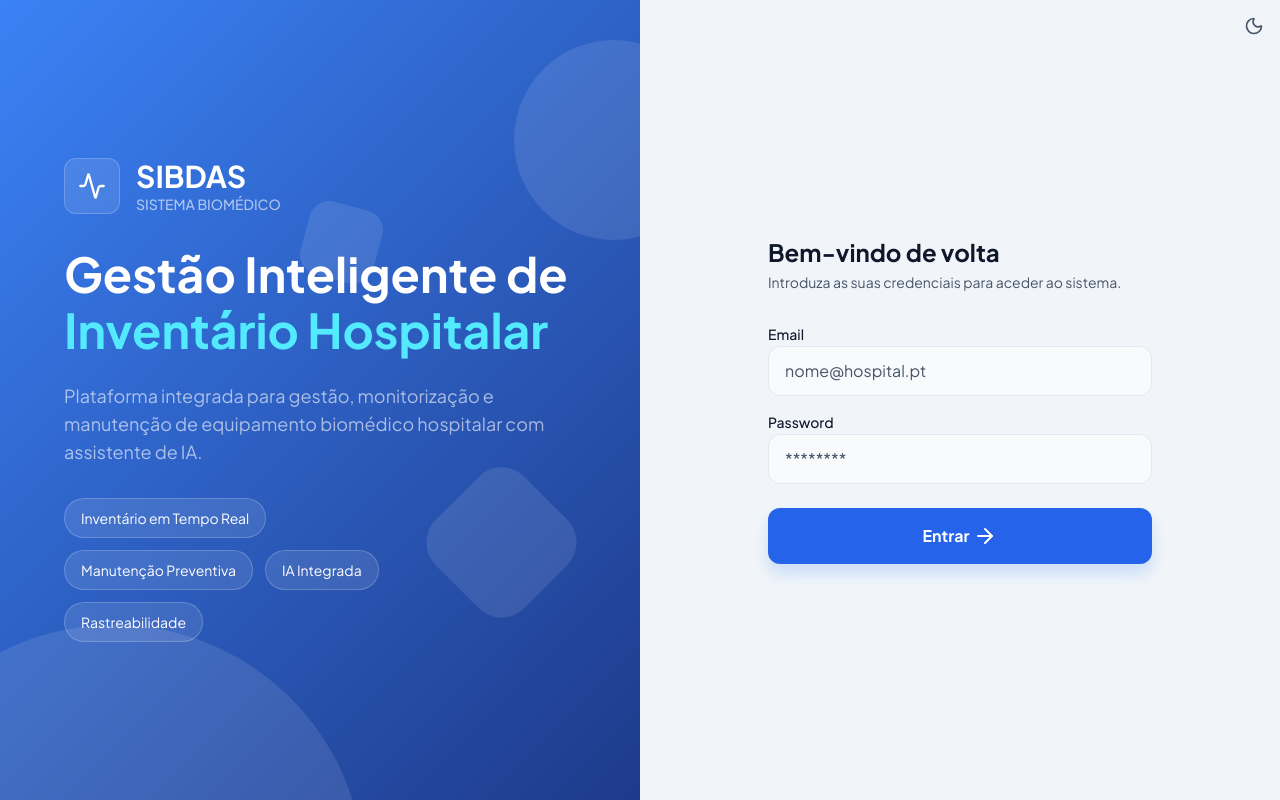
After one commit to helenab12/Projeto-SIBDAS, a PHP site: page /private/login/login.html in a window 1280 px wide. The commit adds this page. Run offline with PHP 8.4, Linux system fonts and the light colour scheme.

Commit message:
Backend: Página de Login

```diff
--- a/assets/css/1240961.css
+++ b/assets/css/1240961.css
@@ -181,8 +181,8 @@ a {
 }
 
 .form-item input {
-    padding: var(--space-4);
-    border-radius: var(--radius-xs);
+    padding: var(--space-3) var(--space-4);
+    border-radius: var(--radius-sm);
     border: var(--border-base);
     background-color: var(--input-field-bg);
 }
@@ -451,6 +451,30 @@ label {
 
 .text-warning {
     color: var(--warning) !important;
+}
+
+.text-white {
+    color: #FFF !important;
+}
+
+.text-primary-500 {
+    color: var(--primary-500) !important;
+}
+
+.text-primary-600 {
+    color: var(--primary-600) !important;
+}
+
+.text-primary-700 {
+    color: var(--primary-700) !important;
+}
+
+.stroke-white {
+    stroke: #FFF !important;
+}
+
+.stroke-primary-500 {
+    stroke: var(--primary-500) !important;
 }
 
 /* Font Weight */
@@ -881,3 +905,200 @@ label {
         padding: var(--space-4) 0;
     }
 }
+
+/* Footer */
+.pa-footer {
+    border-top: var(--border-base);
+    padding: var(--space-16) 0;
+}
+
+.pa-footer svg {
+    stroke: var(--primary-500);
+}
+
+.pa-footer a {
+    text-decoration: none;
+    color: var(--text-secondary);
+}
+
+.pa-footer .footer-row {
+    flex-direction: row;
+}
+
+.pa-footer .footer-description {
+    width: 70%;
+}
+
+.pa-footer .footer-col {
+    flex: 1;
+}
+
+.pa-footer .footer-col:first-child {
+    flex: 2;
+}
+
+.pa-footer .footer-copywright {
+    border-top: var(--border-base);
+    padding-top: var(--space-8);
+}
+
+.pa-footer .footer-copywright {
+    justify-content: space-between;
+}
+
+@media (max-width: 768px) {
+    .pa-footer .footer-description {
+        width: 100%;
+    }
+
+    .pa-footer .footer-row {
+        flex-direction: column;
+    }
+
+    .pa-footer .footer-col {
+        width: 100%;
+    }
+
+    .pa-footer .footer-copywright {
+        flex-direction: column;
+        text-align: center;
+    }
+}
+
+/*
+=================
+   AREA PRIVADA
+=================
+*/
+
+/* Login */
+.login-page-container {
+    height: 100vh;
+    background: var(--app-bg);
+    overflow: hidden;
+}
+
+.pa-informative-section {
+    display: none !important;
+    position: relative;
+}
+
+.pa-informative-section-title {
+    font-size: 30px;
+    line-height: 36px;
+}
+
+.pa-informative-section-subtitle {
+    font-size: 14px;
+    line-height: 20px;
+    color: rgba(255, 255, 255, 0.6);
+}
+
+.pa-informative-section .svg-container {
+    background-color: rgba(255, 255, 255, 0.1);
+    border-radius: var(--radius-sm);
+    border: 1px solid rgba(255, 255, 255, 0.2);
+    height: 56px;
+    width: 56px;
+}
+
+.pa-informative-section-header-title {
+    font-size: 48px;
+    line-height: 56px;
+}
+
+.pa-informative-section-header-description {
+    color: rgba(255, 255, 255, 0.6);
+}
+
+.pa-informative-section .flex-row {
+    width: 70%;
+}
+
+.pa-informative-section .badge {
+    background-color: rgba(255, 255, 255, 0.1);
+    border: 1px solid rgba(255, 255, 255, 0.2);
+    padding: var(--space-3) var(--space-4) !important;
+}
+
+.background-decorations {
+    position: absolute;
+}
+
+.background-decoration-item {
+    position: absolute;
+    background-color: rgba(255, 255, 255, 0.1);
+}
+
+.background-decoration-1 {
+    width: 500px;
+    height: 500px;
+    top: 225px;
+    left: -200px;
+    border-radius: var(--radius-full);
+}
+
+.background-decoration-2 {
+    width: 125px;
+    height: 125px;
+    top: 80px;
+    left: 375px;
+    border-radius: var(--radius-xl);
+    rotate: 45deg;
+}
+
+.background-decoration-3 {
+    width: 75px;
+    height: 75px;
+    bottom: 120px;
+    left: 240px;
+    rotate: 15deg;
+    border-radius: var(--radius-lg);
+}
+
+.background-decoration-4 {
+    width: 200px;
+    height: 200px;
+    bottom: 160px;
+    left: 450px;
+    border-radius: var(--radius-full);
+    overflow: visible !important;
+}
+
+.login-section-content {
+    width: 75%;
+}
+
+.login-page-container .pa-theme-toggle {
+    position: absolute;
+    top: var(--space-4);
+    right: var(--space-4);
+}
+
+@media (min-width: 1025px) {
+    .pa-informative-section {
+        display: flex !important;
+        background: linear-gradient(135deg,
+                light-dark(var(--primary-500), transparent) 0%,
+                light-dark(var(--primary-900), transparent) 100%);
+    }
+
+    .login-section .background-decorations {
+        display: none !important;
+    }
+
+}
+
+@media (max-width: 1024px) {
+    .login-section {
+        width: 100%;
+    }
+
+    .login-section-content {
+        width: 100%;
+    }
+
+    [data-theme="light"] .background-decoration-item {
+        background-color: rgba(0, 179, 255, 0.2);
+    }
+}
--- a/assets/js/1240961.js
+++ b/assets/js/1240961.js
@@ -2,10 +2,12 @@
 const menuToggle = document.getElementById('menu-toggle');
 const mobileMenu = document.getElementById('mobile-menu');
 
+if (menuToggle && mobileMenu) {
     menuToggle.addEventListener('click', () => {
         menuToggle.classList.toggle('open');
         mobileMenu.classList.toggle('open');
     });
+}
 
 /* Toggle de tema (dark/light) */
 const themeToggles = document.querySelectorAll('.pa-theme-toggle');
@@ -34,14 +36,18 @@ themeToggles.forEach(btn => btn.addEventListener('click', toggleTheme));
 /* Navbar border ao fazer scroll */
 const navbar = document.querySelector('.pa-navbar');
 
+if (navbar) {
     window.addEventListener('scroll', () => {
         navbar.classList.toggle('scrolled', window.scrollY > 50);
     });
+}
 
 /* Simular envio de formulário */
 const ctaForm = document.getElementById('cta-form');
 
+if (ctaForm) {
     ctaForm.addEventListener('submit', (e) => {
         e.preventDefault();
         alert("Formulário enviado com sucesso!");
     });
+}
--- /dev/null
+++ b/private/login/login.html
@@ -0,0 +1,127 @@
+<!DOCTYPE html>
+<html lang="en">
+
+<head>
+    <meta charset="UTF-8">
+    <meta name="viewport" content="width=device-width, initial-scale=1.0">
+    <title>SIBDAS - Login</title>
+    <link rel="stylesheet" href="../../assets/bootstrap/bootstrap.min.css">
+    <link rel="stylesheet" href="../../assets/css/1240961.css">
+</head>
+
+<body>
+
+    <main class="login-page-container">
+        <div class="d-flex flex-row vh-100">
+            <button class="pa-theme-toggle" aria-label="Alternar tema">
+                <svg class="icon-moon" xmlns="http://www.w3.org/2000/svg" width="20" height="20" viewBox="0 0 24 24"
+                    fill="none" stroke="currentColor" stroke-width="2" stroke-linecap="round" stroke-linejoin="round">
+                    <path
+                        d="M20.985 12.486a9 9 0 1 1-9.473-9.472c.405-.022.617.46.402.803a6 6 0 0 0 8.268 8.268c.344-.215.825-.004.803.401" />
+                </svg>
+                <svg class="icon-sun" xmlns="http://www.w3.org/2000/svg" width="20" height="20" viewBox="0 0 24 24"
+                    fill="none" stroke="currentColor" stroke-width="2" stroke-linecap="round" stroke-linejoin="round">
+                    <circle cx="12" cy="12" r="4" />
+                    <path d="M12 2v2" />
+                    <path d="M12 20v2" />
+                    <path d="m4.93 4.93 1.41 1.41" />
+                    <path d="m17.66 17.66 1.41 1.41" />
+                    <path d="M2 12h2" />
+                    <path d="M20 12h2" />
+                    <path d="m6.34 17.66-1.41 1.41" />
+                    <path d="m19.07 4.93-1.41 1.41" />
+                </svg>
+            </button>
+            <div
+                class="col-6 d-flex flex-column align-items-start justify-content-center pa-informative-section padding-16 gap-8 overflow-hidden">
+                <div class="background-decorations">
+                    <div class="background-decoration-item background-decoration-1"></div>
+                    <div class="background-decoration-item background-decoration-2"></div>
+                    <div class="background-decoration-item background-decoration-3"></div>
+                    <div class="background-decoration-item background-decoration-4"></div>
+                </div>
+                <div class="d-flex flex-row gap-4">
+                    <div class="d-flex align-items-center justify-content-center svg-container">
+                        <svg xmlns="http://www.w3.org/2000/svg" width="28" height="28" viewBox="0 0 24 24" fill="none"
+                            stroke="currentColor" stroke-width="2" stroke-linecap="round" stroke-linejoin="round"
+                            class="lucide lucide-activity-icon lucide-activity stroke-white">
+                            <path
+                                d="M22 12h-2.48a2 2 0 0 0-1.93 1.46l-2.35 8.36a.25.25 0 0 1-.48 0L9.24 2.18a.25.25 0 0 0-.48 0l-2.35 8.36A2 2 0 0 1 4.49 12H2" />
+                        </svg>
+                    </div>
+                    <div class="d-flex flex-column">
+                        <h1 class="text-white pa-informative-section-title">SIBDAS</h1>
+                        <p class="text-uppercase pa-informative-section-subtitle">Sistema Biomédico</p>
+                    </div>
+                </div>
+                <div class="d-flex flex-column gap-6">
+                    <h1 class="text-white pa-informative-section-header-title">Gestão Inteligente de <div
+                            style="color: #54EAFD;">Inventário
+                            Hospitalar</div>
+                    </h1>
+                    <h2 class="fw-400 pa-informative-section-header-description">
+                        Plataforma integrada para gestão, monitorização e manutenção de equipamento biomédico hospitalar
+                        com assistente de IA.
+                    </h2>
+                </div>
+                <div class="d-flex flex-row flex-wrap gap-3">
+                    <p class="badge fw-400">
+                        Inventário em Tempo Real
+                    </p>
+                    <p class="badge fw-400">
+                        Manutenção Preventiva
+                    </p>
+                    <p class="badge fw-400">
+                        IA Integrada
+                    </p>
+                    <p class="badge fw-400">
+                        Rastreabilidade
+                    </p>
+
+                </div>
+
+            </div>
+            <div class="col-6 d-flex flex-column justify-content-center padding-16 login-section">
+                <div class="background-decorations">
+                    <div class="background-decoration-item background-decoration-1"></div>
+                    <div class="background-decoration-item background-decoration-2"></div>
+                    <div class="background-decoration-item background-decoration-3"></div>
+                    <div class="background-decoration-item background-decoration-4"></div>
+                </div>
+                <div class="d-flex align-self-center justify-content-center flex-column gap-8 login-section-content">
+                    <div class="d-flex flex-column gap-1">
+                        <h1 class="text-primary">Bem-vindo de volta</h1>
+                        <p class="text-secondary fw-400">Introduza as suas credenciais para aceder ao sistema.</p>
+                    </div>
+                    <form action="" class="d-flex flex-column gap-6">
+                        <div class="d-flex flex-column gap-4">
+                            <div class="d-flex flex-column form-item">
+                                <label for="email">Email</label>
+                                <input type="email" id="email" name="email" placeholder="nome@hospital.pt" required>
+                            </div>
+                            <div class="d-flex flex-column form-item">
+                                <label for="password">Password</label>
+                                <input type="password" id="password" name="password" placeholder="********" required>
+                            </div>
+                        </div>
+                        <button type="submit" class="btn btn-primary btn-large btn-glowing fw-700 gap-1">
+                            Entrar
+                            <svg xmlns="http://www.w3.org/2000/svg" width="24" height="24" viewBox="0 0 24 24"
+                                fill="none" stroke="currentColor" stroke-width="2" stroke-linecap="round"
+                                stroke-linejoin="round" class="lucide lucide-arrow-right-icon lucide-arrow-right">
+                                <path d="M5 12h14" />
+                                <path d="m12 5 7 7-7 7" />
+                            </svg>
+                        </button>
+                    </form>
+                </div>
+            </div>
+        </div>
+    </main>
+
+    <!-- Bootstrap JS e custom JS -->
+    <script src="../../assets/bootstrap/bootstrap.bundle.min.js"></script>
+    <script src="../../assets/js/1240961.js"></script>
+</body>
+
+</html>
```
Also changed, not shown: public/index.html (+80 -1 lines), private/index.html (added). Lines whose indentation alone changed are shown as unchanged.
